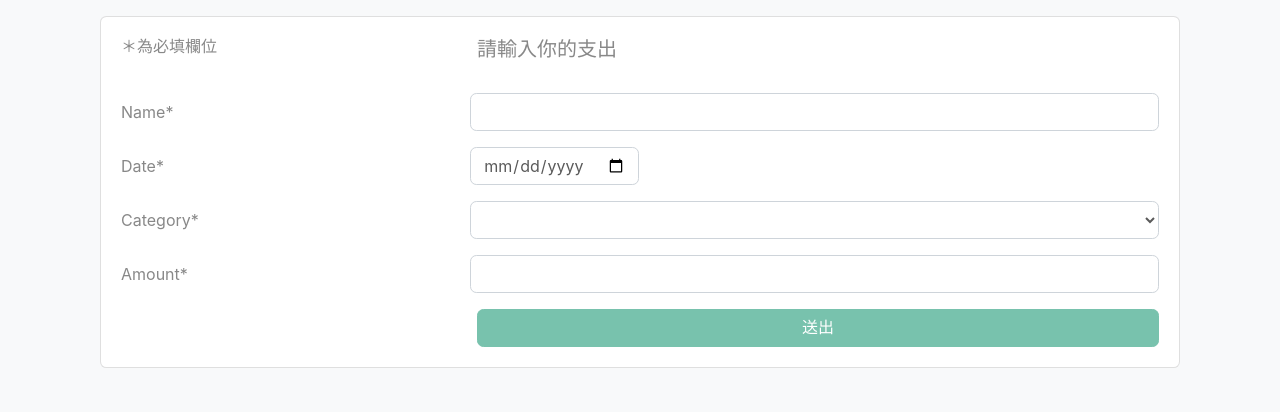
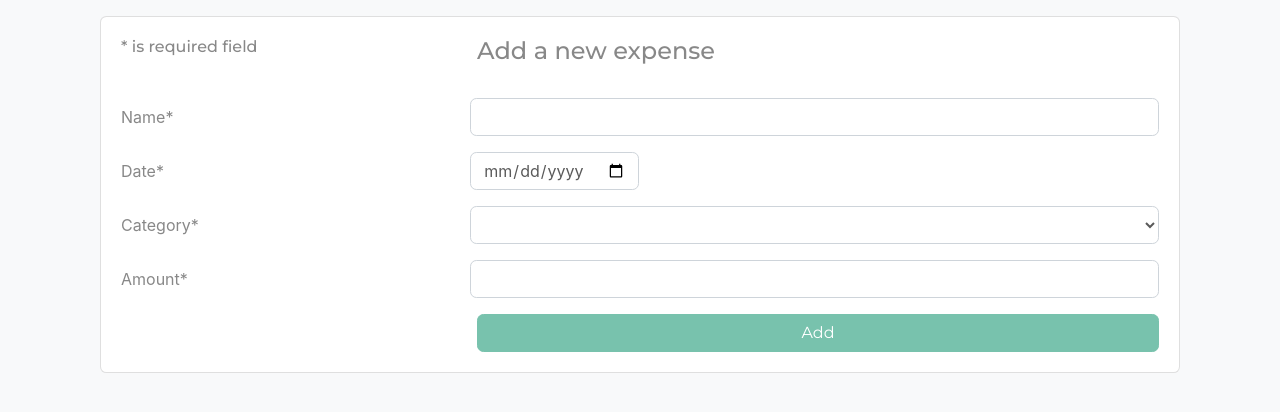
Before and after one commit to heidichen90/expense-tracker, a Node server app: template views/new.hbs in a window 1280 px wide. Shown: the part 56-468 px from the top of the page. Run offline with Node 20, Linux system fonts and the light colour scheme; the template is opened without the code that fills it: values that come from a table or form of the project are taken from there, others are empty; data comes from the database, SQL or seed files in the repository; some libraries are stand-ins or nearby versions.

Commit message:
add readme. change description to english

```diff
--- a/views/edit.hbs
+++ b/views/edit.hbs
@@ -3,8 +3,8 @@
         <div class="card-body">
           <form method="POST" action="/records/{{record._id}}?_method=PUT" class="needs-validation" novalidate>
           <div class='row mb-4'>
-            <h6 class='col-md-4'>＊為必填欄位</h6>
-            <h4 class='col-md-8'>請修改你的支出</h4>
+            <h6 class='col-md-4'>* is required field</h6>
+            <h4 class='col-md-8'>Edit your expense</h4>
           </div>
             <!---name -->
             <div class="form-group form-row">
@@ -58,7 +58,7 @@
             <div class='row'>
             <label for="amount" class="col-md-4 col-form-label"></label>
             <div class='col-md-8'>
-              <button class="btn btn-primary" type="submit" id="submit" style="width: 100%;">送出</button>
+              <button class="btn btn-primary" type="submit" id="submit" style="width: 100%;">Save</button>
             </div>
             </div>
           </form>
--- a/views/index.hbs
+++ b/views/index.hbs
@@ -7,7 +7,7 @@
       </button>
       <div class="dropdown-menu" aria-labelledby="dropdownMenuButton" style="width: 100%;">
         {{#each category}}
-        <a class="dropdown-item" href="/filter/{{this.name}}">{{this.name_cn}}</a>
+        <a class="dropdown-item" href="/filter/{{this.name}}">{{this.name}}</a>
         {{/each}}
       </div>
     </div>
@@ -48,5 +48,5 @@
         {{/each}}
       </tbody>
     </table>
-    <a class="btn btn-primary container-button" href="/records/new">新增支出</a>
+    <a class="btn btn-primary container-button" href="/records/new">Add</a>
 </div>
--- a/views/new.hbs
+++ b/views/new.hbs
@@ -3,8 +3,8 @@
     <div class="card-body">
       <form method="POST" action="/records" class="needs-validation" novalidate>
         <div class='row mb-4'>
-          <h6 class='col-md-4'>＊為必填欄位</h6>
-          <h5 class='col-md-8'>請輸入你的支出</h5>
+            <h6 class='col-md-4'>* is required field</h6>
+            <h4 class='col-md-8'>Add a new expense</h4>
         </div>
         <!---name -->
         <div class="form-group form-row">
@@ -57,7 +57,7 @@
         <div class='row'>
           <label for="phone" class="col-md-4 col-form-label"></label>
           <div class='col-md-8'>
-            <button class="btn btn-primary" type="submit" id="submit" style="width: 100%;">送出</button>
+            <button class="btn btn-primary" type="submit" id="submit" style="width: 100%;">Add</button>
           </div>
         </div>
       </form>
```
Also changed, not shown: README.md (added).
